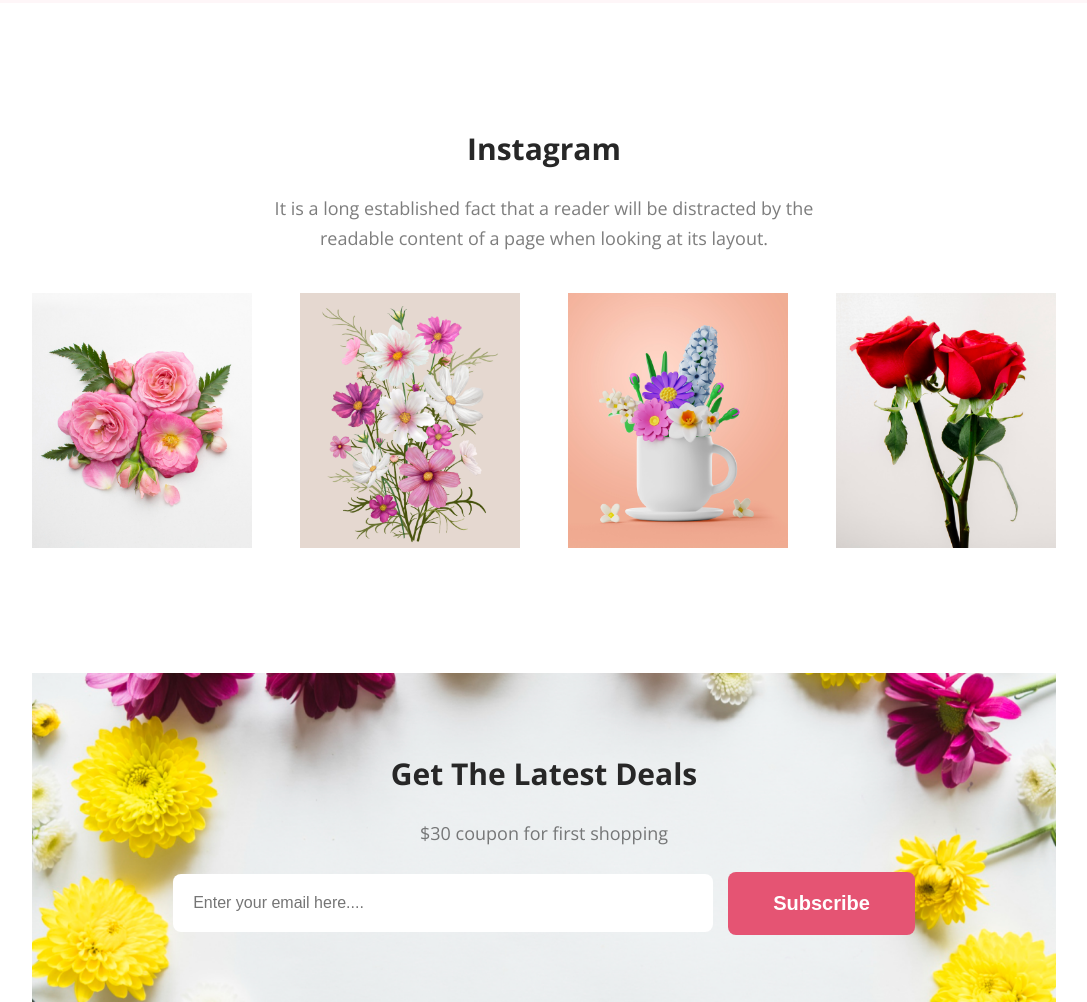
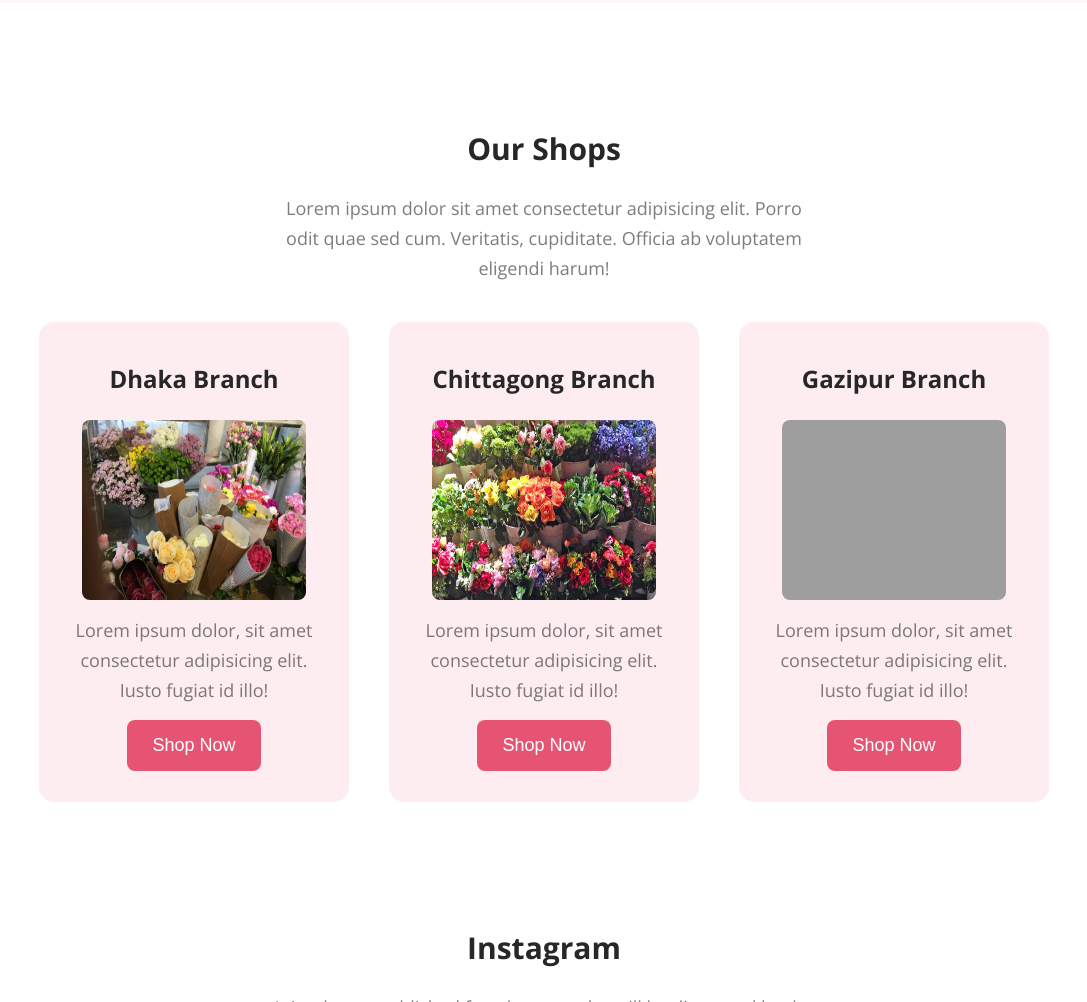
Before and after one commit to aamamun24/flower-shop, a plain HTML site: page index.html in a window 1280 px wide. Shown: the part 2340-3342 px from the top of the page, without its empty margins (96-1183 px from the left). Drawn offline with nearby package versions, Linux system fonts and the light colour scheme; grey boxes are pictures that could not be loaded.

Commit message:
image correction

```diff
--- a/index.html
+++ b/index.html
@@ -87,6 +87,43 @@
             </div>
             <img class="hot-deal-img" src="images/pngwing 8.png" alt="">
         </section>
+        <!-- shop section start from here -->
+        <section class="shop">
+            <div class="shop-content">
+                <h1 class="section-title">
+                    Our Shops
+                </h1>
+                <p class="section-description">
+                    Lorem ipsum dolor sit amet consectetur adipisicing elit. Porro odit quae sed cum. Veritatis, cupiditate. Officia ab voluptatem eligendi harum!
+                </p>
+            </div>
+            <div class="shop-container">
+                <div class="branch">
+                    <h1 class="branch-title">Dhaka Branch</h1>
+                    <img class="branch-img" src="images/dhaka.jpg" alt="">
+                    <p class="branch-description">
+                        Lorem ipsum dolor, sit amet consectetur adipisicing elit. Iusto fugiat id illo!
+                    </p>
+                    <button class="btn-branch">Shop Now</button>
+                </div>
+                <div class="branch">
+                    <h1 class="branch-title">Chittagong Branch</h1>
+                    <img class="branch-img" src="images/chittagong.jpg" alt="">
+                    <p class="branch-description">
+                        Lorem ipsum dolor, sit amet consectetur adipisicing elit. Iusto fugiat id illo!
+                    </p>
+                    <button class="btn-branch">Shop Now</button>
+                </div>
+                <div class="branch">
+                    <h1 class="branch-title">Gazipur Branch</h1>
+                    <img class="branch-img" src="images/gazipur.jpg" alt="">
+                    <p class="branch-description">
+                        Lorem ipsum dolor, sit amet consectetur adipisicing elit. Iusto fugiat id illo!
+                    </p>
+                    <button class="btn-branch">Shop Now</button>
+                </div>
+            </div>
+        </section>
         <!-- instagram section start from here -->
         <section class="instagram">
             <div class="instagram-content">
--- a/styles/style.css
+++ b/styles/style.css
@@ -151,6 +151,61 @@
     width: 300px;
     padding: 80px;
 }
+/* shop section related styles start from here */
+.shop{
+    width: 80%;
+    margin: auto;
+    margin-top: 125px;
+}
+.shop-container{
+    display: flex;
+    align-items: center;
+    justify-content: center;
+    gap: 40px;
+}
+.branch{
+    width: 280px;
+    height: 450px;
+    background-color: rgba(229, 84, 115, 0.10);
+    border-radius: 15px;
+    padding: 15px;
+    margin-top: 15px;
+}
+.branch-title{
+    text-align: center;
+    padding: 25px;
+    color: #272727;
+    font-size: 24px;
+    font-weight: 700;
+}
+.branch-img{
+    width: 80%;
+    height: 40%;
+    border-radius: 8px;
+    display: block;
+    margin: auto;
+}
+.branch-description{
+    color: rgba(39, 39, 39, 0.60);
+    text-align: center;
+    font-size: 18px;
+    line-height: 30px;
+    padding: 15px;
+}
+.btn-branch{
+    padding: 15px 25px;
+    background-color: #E55473;
+    color:  #FFF;
+    font-size: 18px;
+    border-radius: 8px;
+    border: none;
+    display: block;
+    margin: auto;
+}
+
+
+
+
 /* instagram related styles start from here */
 .instagram{
     width: 100%;
```
Also changed, not shown: 1 other file.
